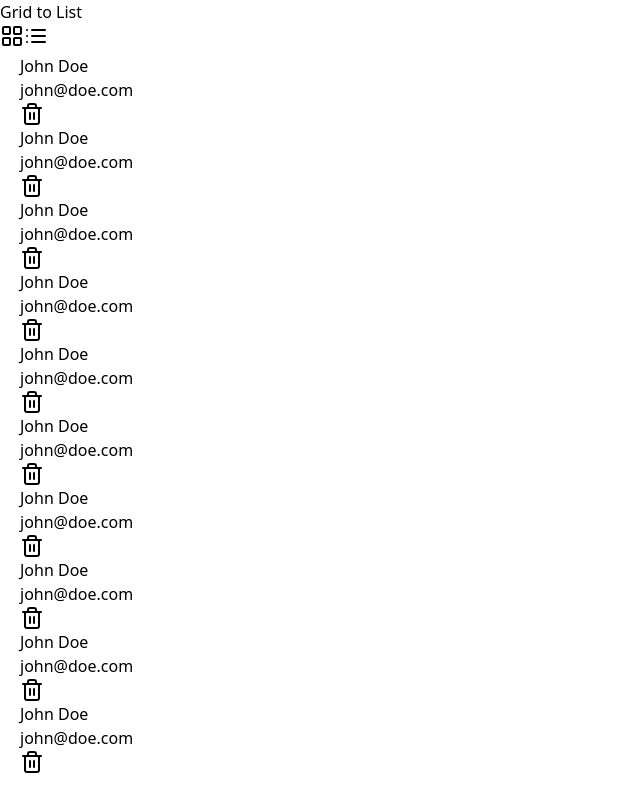
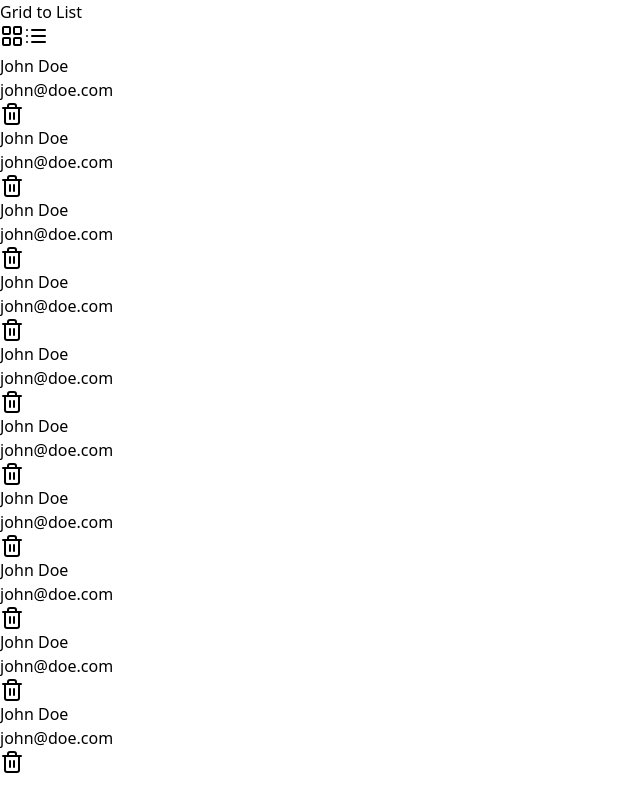
Before and after one commit to Danielkombou/code-architects, a React (Vite) app in the folder vite-project/: page / in a window 1280 px wide. Shown: the whole page, without its empty margins (0-640 px from the left). Built offline with nearby package versions, Linux system fonts and the light colour scheme.

Commit message:
animations with framer; grid to list display

```diff
--- a/vite-project/src/App.tsx
+++ b/vite-project/src/App.tsx
@@ -23,28 +23,14 @@ const Grid = () => {
       <div className="grid grid-cols-1 md:grid-cols-3 gap-5">
         {Array.from({ length: 10 }).map((_, index) => {
           return (
-            <motion.div layoutId={`grid-items-${index}`} className=" bg-slate-300 rounded-md p-4" key={index}>
-              <div className="flex justify-between items-center mb-4">
-                {/* user profile */}
-                <div className="flex items-center gap-2">
-                  <motion.div layoutId="avatar" className="rounded-full bg-slate-600 p-5" />
-                  <div className="">
-                    <motion.p layoutId="name" className="font-semibold">John Doe</motion.p>
-                    <motion.span layoutId="email"
-                      className="text-slate-600">john@doe.com</motion.span>
+            <motion.div layoutId={`items-${index}`} className="flex gap-4 flex-col bg-slate-300 rounded-md p-4" key={index}>
+              <div className="flex items-center justify-between">
+                <ProfileSection index={index} />
+                <div className="cursor-pointer rounded-full bg-slate-300 border-slate-600 border-2 p-2">
+                  <Trash2 className="w-5 h-5 " />
                 </div>
               </div>
-
-                {/* Trash */}
-                <motion.div layoutId="delete" className="flex items-center border-2 cursor-pointer border-slate-600 p-2 rounded-full">
-                  <Trash2 className="w-4 h-4" />
-                </motion.div>
-              </div>
-              {/* Bars */}
-              <motion.div layoutId="bar-component" className="flex flex-col gap-2">
-                <motion.div layoutId="bar-one" className="bg-slate-600 p-1 w-full h-2 rounded-md" />
-                <motion.div layoutId="bar-two" className="bg-slate-600 p-1 w-1/2 h-2 rounded-md" />
-              </motion.div>
+              <BarsSection index={index} />
             </motion.div>
           )
         })}
@@ -58,25 +44,11 @@ const List = () => {
     <motion.div layout className="grid grid-cols-1 gap-5">
       {Array.from({ length: 10 }).map((_, index) => {
         return (
-          <motion.div layoutId={`list-items-${index}`} className=" bg-slate-300 rounded-md p-4" key={index}>
-            <div className="flex justify-between items-center gap-4">
-              {/* user profile */}
-              <div className="flex items-center gap-2">
-                <motion.div layoutId="list-profile" className="rounded-full bg-slate-600 p-5" />
-                <div className="">
-                  <motion.p layoutId="list-name" className="font-semibold">John Doe</motion.p>
-                  <motion.span layoutId="list-email" className="text-slate-600">john@doe.com</motion.span>
-                </div>
-              </div>
-              {/* bars */}
-              <motion.div layoutId="list-bar" className="flex flex-col w-full gap-2">
-                <motion.div layoutId="list-bar-1" className="bg-slate-600 p-1 w-full rounded-md" />
-                <motion.div layoutId="list-bar-1" className="bg-slate-600 p-1 w-1/2 rounded-md" />
-              </motion.div>
-              {/* trash */}
-              <div className="flex items-center border-2 cursor-pointer border-slate-600 p-2 rounded-full">
-                <Trash2 className="w-4 h-4" />
-              </div>
+          <motion.div layoutId={`items-${index}`} className="flex items-center gap-4 bg-slate-300 rounded-md p-4" key={index}>
+            <ProfileSection index={index} />
+            <BarsSection index={index} className="w-full" />
+            <div className="rounded-full bg-slate-300 border-slate-600 border-2 p-2">
+              <Trash2 className="w-5 h-5 " />
             </div>
           </motion.div>
         )
@@ -84,6 +56,40 @@ const List = () => {
     </motion.div>
   )
 }
+
+
+const ProfileSection = ({ index }: { index: number }) => (
+  <div className="flex items-center gap-2">
+    {/* <div className="flex items-center gap-2"> */}
+    <motion.div
+      layoutId={`avatar-${index}`}
+      className="rounded-full bg-slate-600 p-5"
+    />
+    <div>
+      <motion.p layoutId={`name-${index}`} className="font-semibold">
+        John Doe
+      </motion.p>
+      <motion.span layoutId={`email-${index}`} className="text-slate-600">
+        john@doe.com
+      </motion.span>
+    </div>
+    {/* </div> */}
+
+  </div>
+);
+
+const BarsSection = ({ index, className = "" }: { index: number; className?: string }) => (
+  <motion.div layout className={`flex flex-col gap-2 ${className}`}>
+    <motion.div
+      layoutId={`bar-${index}`}
+      className="bg-slate-600 p-1 w-full rounded-md"
+    />
+    <motion.div
+      layoutId={`bar-small-${index}`}
+      className="bg-slate-600 p-1 w-1/2 rounded-md"
+    />
+  </motion.div>
+);
 
 type HeaderProps = {
   view: ViewType;
@@ -96,11 +102,11 @@ const Header = ({ view, onViewChange }: HeaderProps) => {
       <h1 className="text-2xl font-semibold">Grid to List</h1>
       <motion.div
         layout
-        className="flex items-center gap-2 bg-slate-300 p-1 rounded-md ">
+        className="relative flex items-center gap-2 bg-slate-300 p-1 rounded-md ">
         {listItem.map((item) => (
           <button
             key={item.name}
-            className={`cursor-pointer p-2 rounded-md ${view === item.name ? "bg-slate-600" : " "
+            className={`relative z-10 transition-all duration-300 cursor-pointer px-3 py-2.5 rounded-md ${view === item.name ? "text-white" : "text-black"
               }`}
             onClick={() => onViewChange(item.name)}
           >
@@ -109,11 +115,14 @@ const Header = ({ view, onViewChange }: HeaderProps) => {
         ))}
         <motion.div
           layoutId="grid-line"
-          className="size-10 bg-background absolute rounded-md"
+          className="absolute top-1 left-1 size-10 bg-slate-600 rounded-md"
           animate={{
             x: view === "grid" ? 0 : 56,
             transition: {
-              duration: 1.5,
+              damping: 30,
+              stiffness: 150,
+              type: "spring",
+              duration: 0.2,
             },
           }}
         />
@@ -133,29 +142,29 @@ function App() {
     <>
       <div className='mx-auto max-w-5xl bg-slate-100 border-x p-20 w-full min-h-screen'>
         <Header view={view} onViewChange={handleViewChange} />
-        <AnimatePresence initial={false} mode="popLayout">
+        <AnimatePresence initial={false} mode="wait">
           {
             view === "grid" ? (
               <motion.div
                 key="grid"
-              initial={{ opacity: 0, y: 20, x: 0 }}
-              animate={{ opacity: 1, y: 0, x: 20 }}
-              exit={{ opacity: 0, x: 0, y: 20 }}
+                // initial={{ opacity: 0, y: 0, x: 0 }}
+                // animate={{ opacity: 1, y: 10, x: 0 }}
+                // exit={{ opacity: 0, x: 0, y: 0, }}
                 layoutId="gridView"
                 transition={{
 
-                duration: 2,
+                  duration: 0.2,
                 }}
               >
                 <Grid />
               </motion.div>) : (
               <motion.div
                 key="list"
-              initial={{ opacity: 0, y: 20, x: 0 }}
-              animate={{ opacity: 1, y: 0, x: 20 }}
-              exit={{ opacity: 0, y: 20, x: 0 }}
-              layoutId="listView"
-              transition={{ type: "spring", duration: 2 }}
+                // initial={{ opacity: 0, y: 40, x: 0 }}
+                // animate={{ opacity: 1, y: 0, x: 20 }}
+                // exit={{ opacity: 0, y: 40, x: 0 }}
+                layoutId="gridView"
+                transition={{ type: "spring", duration: 0.2 }}
               >
                 <List />
               </motion.div>)}
```
Lines whose indentation alone changed are shown as unchanged.
